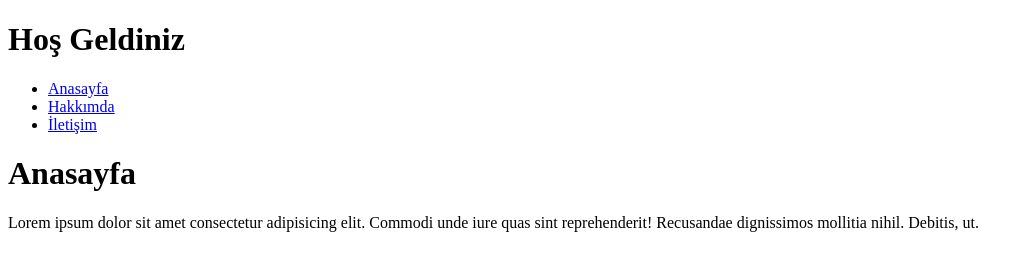
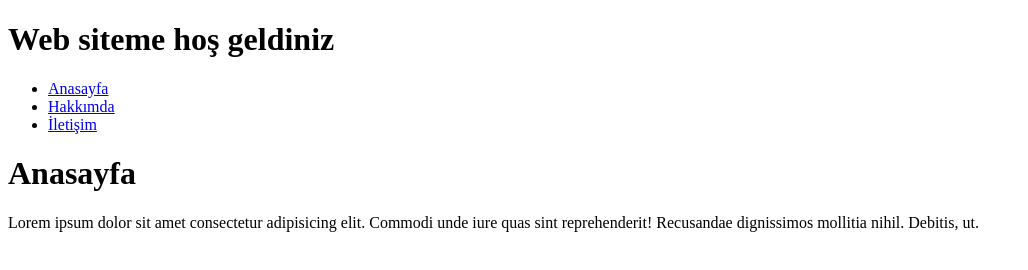
Before and after one commit to acunmedyaakademi/hatamiduzelttim, a plain HTML site: page index.html in a window 1280 px wide. Shown: the whole page, without its empty margins (0-1028 px from the left). Drawn offline with Linux system fonts and the light colour scheme.

Commit message:
anasayfa mesaj güncellendi

```diff
--- a/index.html
+++ b/index.html
@@ -6,7 +6,7 @@
   <title>Basit Web Sitesi</title>
 </head>
 <body>
-  <h1>Hoş Geldiniz</h1>
+  <h1>Web siteme hoş geldiniz</h1>
   <ul>
     <li><a href="index.html">Anasayfa</a></li>
     <li><a href="hakkimda.html">Hakkımda</a></li>
```
